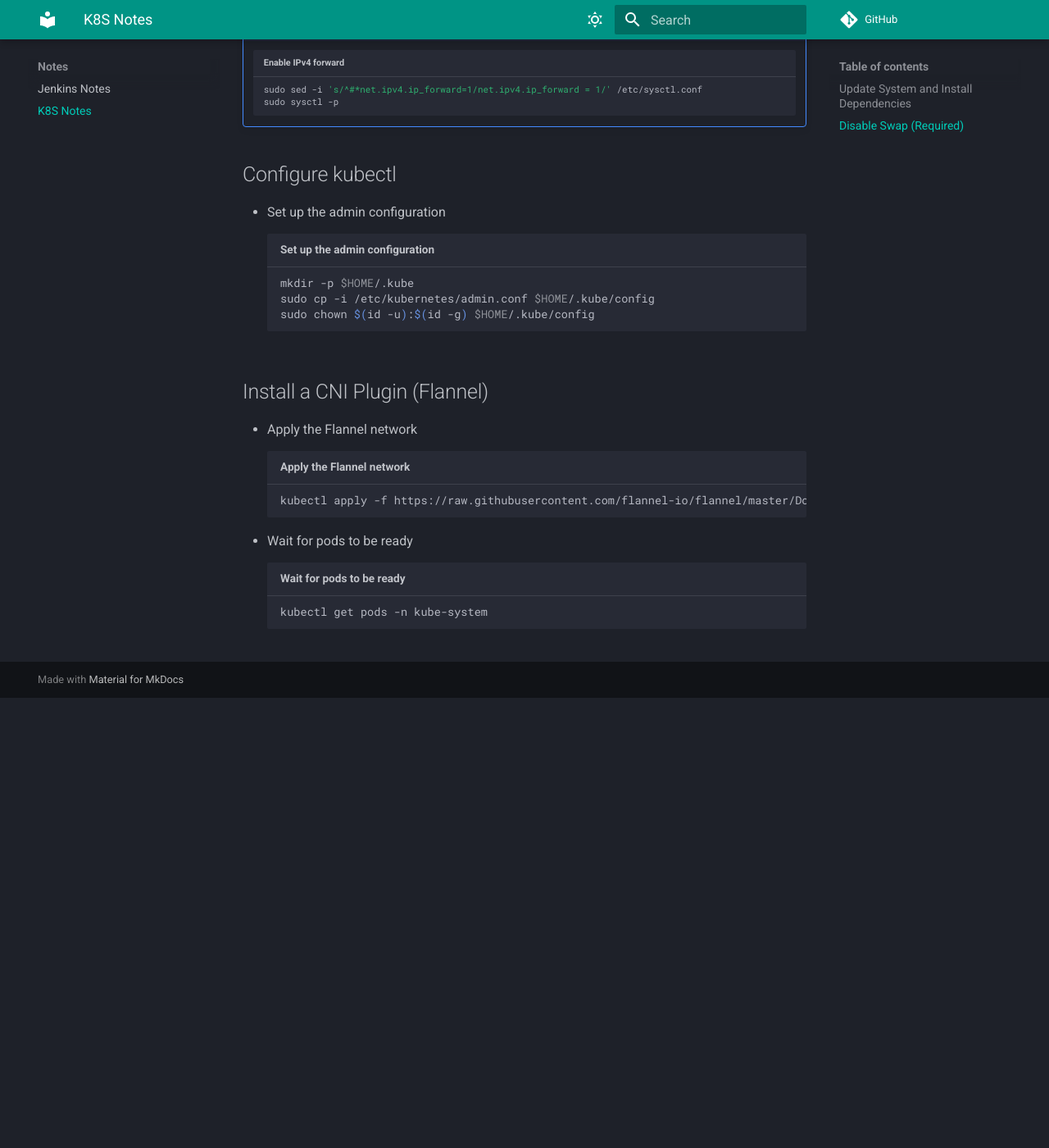
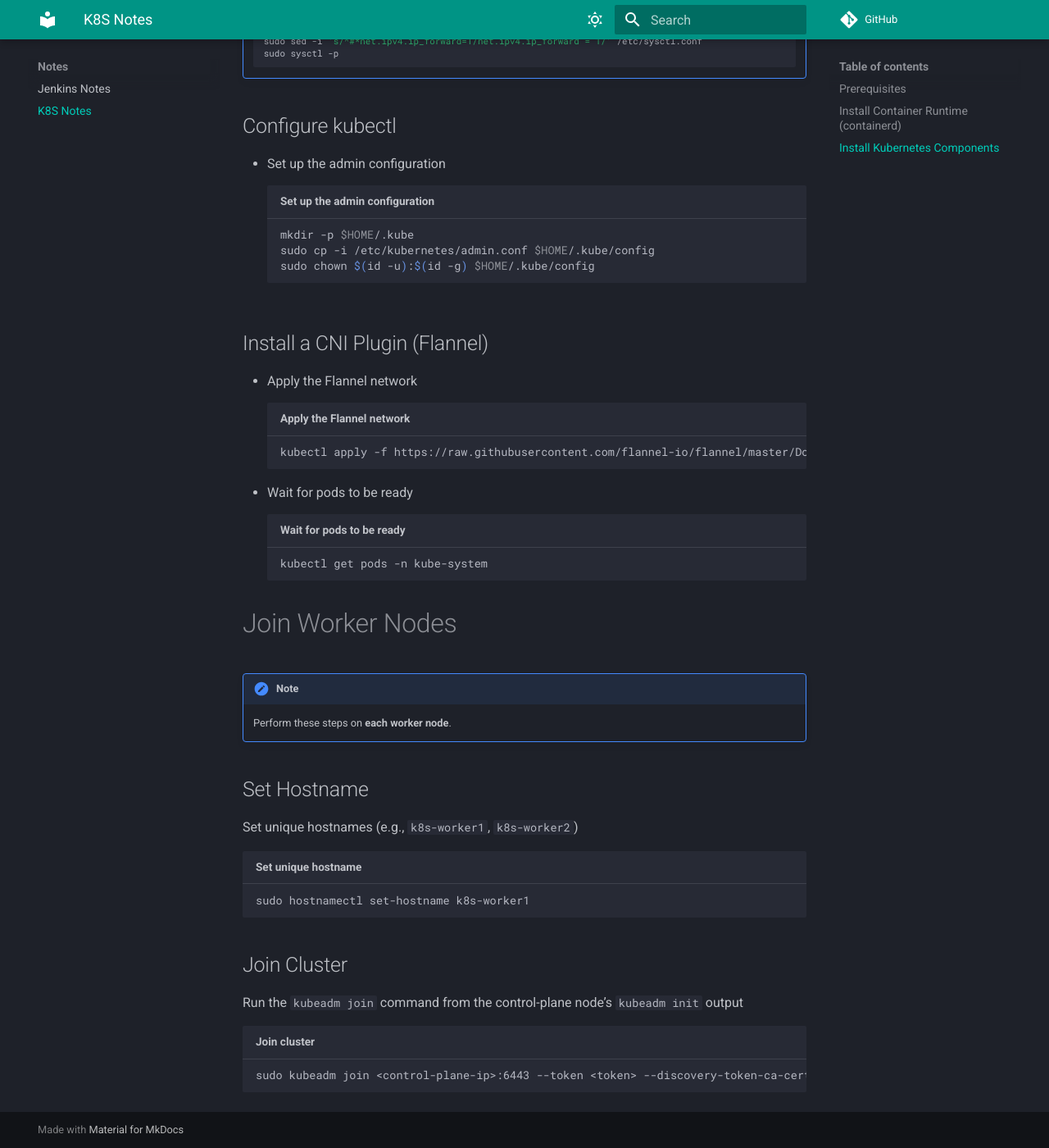
Before and after one commit to zhouushe/notes, an MkDocs documentation site: the page built from docs/k8s.md, in a window 1280 px wide and 1400 px high, scrolled down 3137 px. Shown: the whole window at 82% size. Built offline with MkDocs 1.6.1 and Material for MkDocs 9.7.7, drawn with Linux system fonts in a browser that asks for light colours; comment, search, counter and statistics services are not loaded; before the commit the page ends 3988 px from its top, so only the background shows below that; some of the changed text lies outside the part shown.

Commit message:
Update k8s.md

````diff
--- a/docs/k8s.md
+++ b/docs/k8s.md
@@ -1,15 +1,15 @@
+# Prepare All Nodes
 !!! note
     Perform these steps on **all nodes** (`control-plane` and `workers`).
 
-# Prerequisites
-
-## Update System and Install Dependencies
+## Prerequisites
+- Update System and Install Dependencies
 ```bash title="Update the system and install required tools"
 sudo apt-get update
 sudo apt-get install -y apt-transport-https ca-certificates curl gpg
 ```
 
-## Disable Swap (Required)
+- Disable Swap (Required)
 ```bash title="Kubernetes requires swap to be disabled"
 # Backup the fstab file
 sudo cp /etc/fstab /etc/fstab.bak
@@ -24,53 +24,51 @@
 sudo swapon --show
 ```
 
-# Install Container Runtime (containerd)
-
-## Install containerd
+## Install Container Runtime (containerd)
+- Install containerd
 ```bash title="Install containerd"
 # Install containerd
 sudo apt update
 sudo apt install -y containerd
 ```
 
-# Configure containerd
+- Configure containerd
 ```bash title="Configure containerd"
 sudo mkdir -p /etc/containerd
 containerd config default | sudo tee /etc/containerd/config.toml
 ```
 
-# Enable systemd cgroup driver
+- Enable systemd cgroup driver
 ```bash title="Enable systemd cgroup driver"
 sudo sed -i 's/SystemdCgroup\s*=\s*false/SystemdCgroup = true/i' /etc/containerd/config.toml
 ```
 
-# Restart containerd
+- Restart containerd
 ```bash title="Restart containerd"
 sudo systemctl restart containerd
 sudo systemctl enable containerd
 ```
 
-# Install Kubernetes Components
-
-## Add Kubernetes APT repository
+## Install Kubernetes Components
+- Add Kubernetes APT repository
 ```bash title="Add Kubernetes APT repository"
 curl -fsSL https://pkgs.k8s.io/core:/stable:/v1.32/deb/Release.key | sudo gpg --dearmor -o /etc/apt/keyrings/kubernetes-apt-keyring.gpg
 echo 'deb [signed-by=/etc/apt/keyrings/kubernetes-apt-keyring.gpg] https://pkgs.k8s.io/core:/stable:/v1.32/deb/ /' | sudo tee /etc/apt/sources.list.d/kubernetes.list
 ```
 
-## Install Kubernetes tools
+- Install Kubernetes tools
 ```bash title="Install Kubernetes tools"
 sudo apt update
 sudo apt install -y kubelet kubeadm kubectl
 sudo apt-mark hold kubelet kubeadm kubectl  # Prevent auto-upgrades
 ```
 
+# Initialize the Control-Plane Node (Master Node)
 !!! note
     Perform these steps **only on the control-plane node**.
 
-# Initialize the Control Plane (Master Node)
-
 ## Set Hostname
+Set unique hostnames (e.g., `k8s-control-plane`)
 ```bash title="Set Hostname"
 # Set a unique hostname
 sudo hostnamectl set-hostname k8s-control-plane
@@ -88,6 +86,7 @@
 # sudo kubeadm init --pod-network-cidr=<cidr> --control-plane-endpoint=<control-plane-ip>
 sudo kubeadm init --pod-network-cidr=10.227.0.0/16 --control-plane-endpoint=10.227.224.235
 ```
+
 - `/etc/kubernetes/` directory structure
 ```text title="/etc/kubernetes/ Directory Structure"
 /etc/kubernetes/
@@ -98,6 +97,7 @@
 ├── manifests/               # Directory for static Pod manifests
 └── pki/                     # Directory for certificates and keys
 ```
+
 !!! error "[ERROR FileContent--proc-sys-net-ipv4-ip_forward]: /proc/sys/net/ipv4/ip_forward contents are not set to 1"
     ```bash title="Enable IPv4 forward"
     sudo sed -i 's/^#*net.ipv4.ip_forward=1/net.ipv4.ip_forward = 1/' /etc/sysctl.conf
@@ -121,3 +121,19 @@
 ```bash title="Wait for pods to be ready"
 kubectl get pods -n kube-system
 ```
+
+# Join Worker Nodes
+!!! note
+    Perform these steps on **each worker node**.
+
+## Set Hostname
+Set unique hostnames (e.g., `k8s-worker1`, `k8s-worker2`)
+```bash title="Set unique hostname"
+sudo hostnamectl set-hostname k8s-worker1
+```
+
+## Join Cluster
+Run the `kubeadm join` command from the control-plane node’s `kubeadm init` output
+```bash title="Join cluster"
+sudo kubeadm join <control-plane-ip>:6443 --token <token> --discovery-token-ca-cert-hash sha256:<hash>
+```
````
